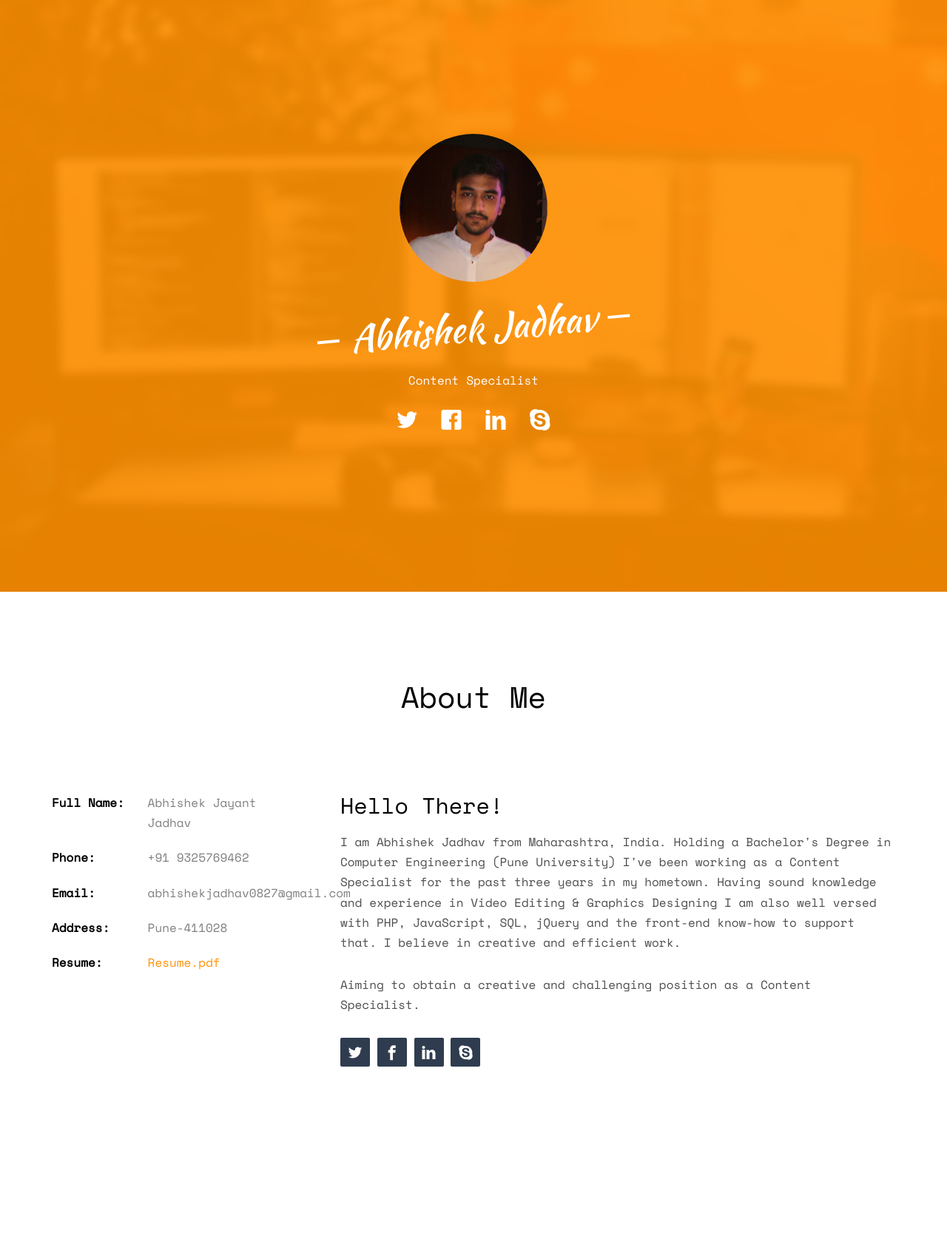
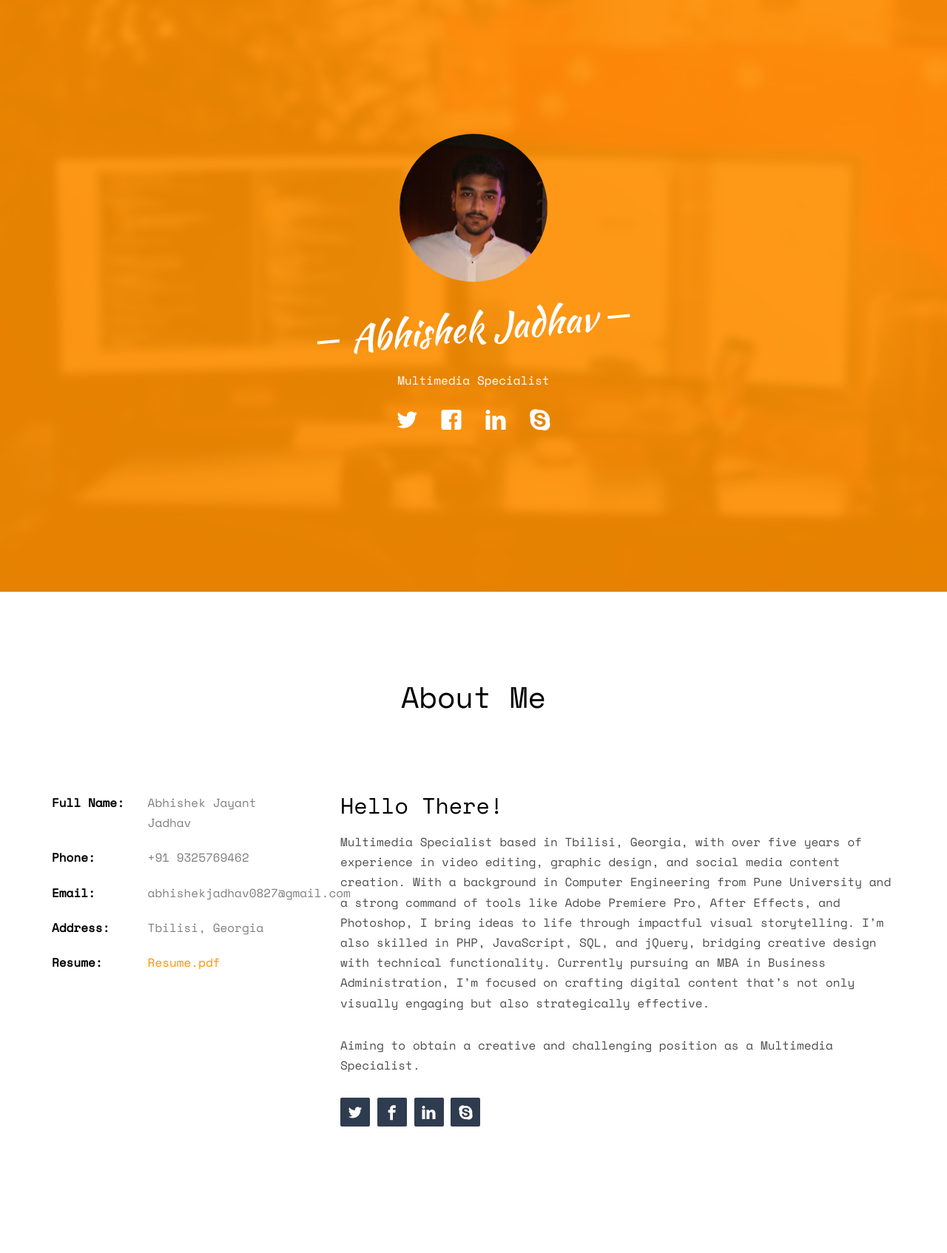
Before and after one commit to CaptainAj1/portfolio, a PHP site: page / in a window 1280 px wide. Shown: the top 1694 px of the page at 74% size. Run offline with PHP 8.4, Linux system fonts and the light colour scheme; some web fonts are replaced.

Commit message:
Update index.php
Intro change

```diff
--- a/index.php
+++ b/index.php
@@ -61,7 +61,7 @@
 						<div class="display-tc js-fullheight animate-box" data-animate-effect="fadeIn">
 							<div class="profile-thumb" style="background: url(images/Propic.jpeg);"></div>
 							<h1><span>Abhishek Jadhav</span></h1>
-							<h3><span>Content Specialist</span></h3>
+							<h3><span>Multimedia Specialist</span></h3>
 							<p>
 								<ul class="fh5co-social-icons">
 <li><a href="https://twitter.com/CaptainAj1" target="_blank"><i class="icon-twitter2"></i></a></li>
@@ -90,7 +90,7 @@
 						<li><span class="first-block">Full Name:</span><span class="second-block">Abhishek Jayant Jadhav</span></li>
 						<li><span class="first-block">Phone:</span><span class="second-block">+91 9325769462</span></li>
 						<li><span class="first-block">Email:</span><span class="second-block">abhishekjadhav0827@gmail.com</span></li>
-						<li><span class="first-block">Address:</span><span class="second-block">Pune-411028</span></li>
+						<li><span class="first-block">Address:</span><span class="second-block">Tbilisi, Georgia</span></li>
 						<li><span class="first-block">Resume:</span><span class="second-block"><a href="files/Abhishek_Jadhav_Resume.pdf" download>Resume.pdf</a></span></li>
 
 					</ul>
@@ -98,8 +98,8 @@
 
 				<div class="col-md-8">
 					<h2>Hello There!</h2>
-					<p>I am Abhishek Jadhav from Maharashtra, India. Holding a Bachelor's Degree in Computer Engineering (Pune University) I've been working as a Content Specialist for the past three years in my hometown. Having sound knowledge and experience in Video Editing & Graphics Designing I am also well versed with PHP, JavaScript, SQL, jQuery and the front-end know-how to support that. I believe in creative and efficient work.</p>
-					<p>Aiming to obtain a creative and challenging position as a Content Specialist.</p>
+					<p>Multimedia Specialist based in Tbilisi, Georgia, with over five years of experience in video editing, graphic design, and social media content creation. With a background in Computer Engineering from Pune University and a strong command of tools like Adobe Premiere Pro, After Effects, and Photoshop, I bring ideas to life through impactful visual storytelling. I’m also skilled in PHP, JavaScript, SQL, and jQuery, bridging creative design with technical functionality. Currently pursuing an MBA in Business Administration, I’m focused on crafting digital content that’s not only visually engaging but also strategically effective.</p>
+					<p>Aiming to obtain a creative and challenging position as a Multimedia Specialist.</p>
 					<p>
 						<ul class="fh5co-social-icons">
 <li><a href="https://twitter.com/CaptainAj1" target="_blank"><i class="icon-twitter2"></i></a></li>
```
